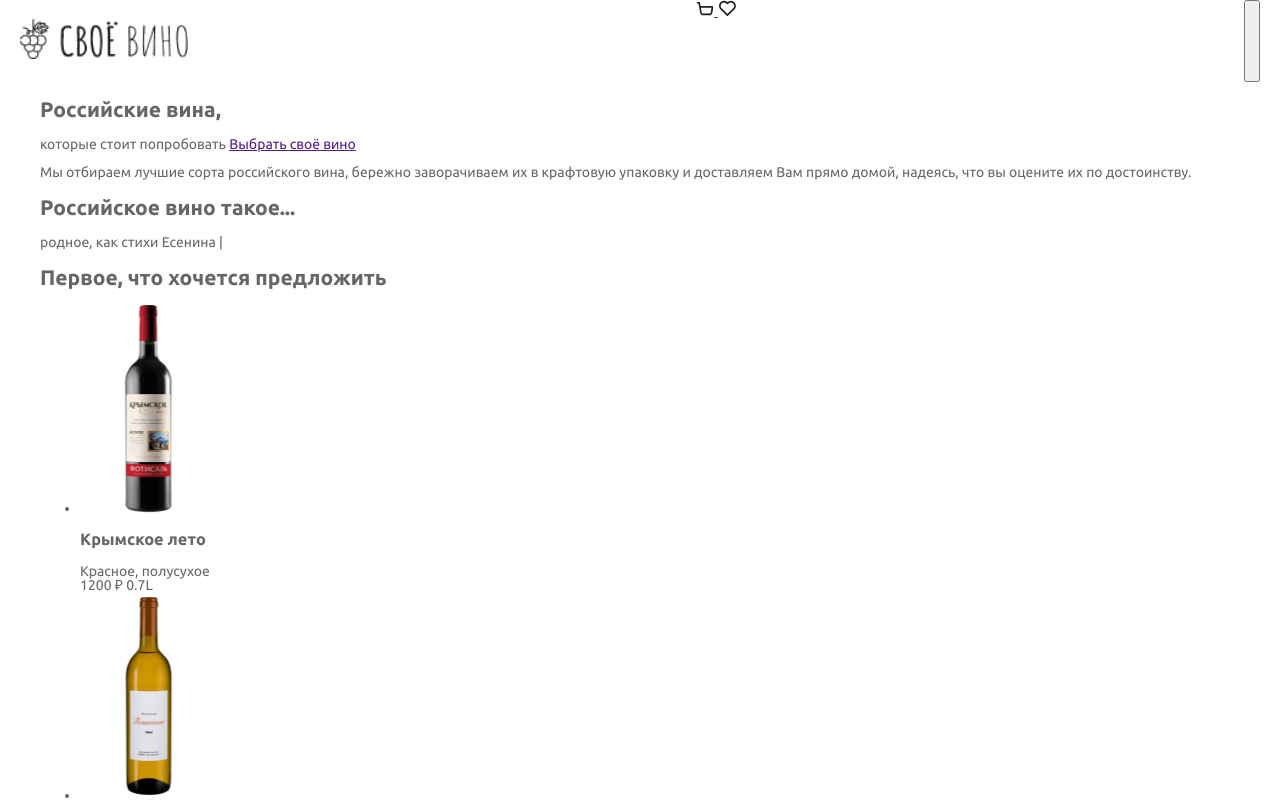
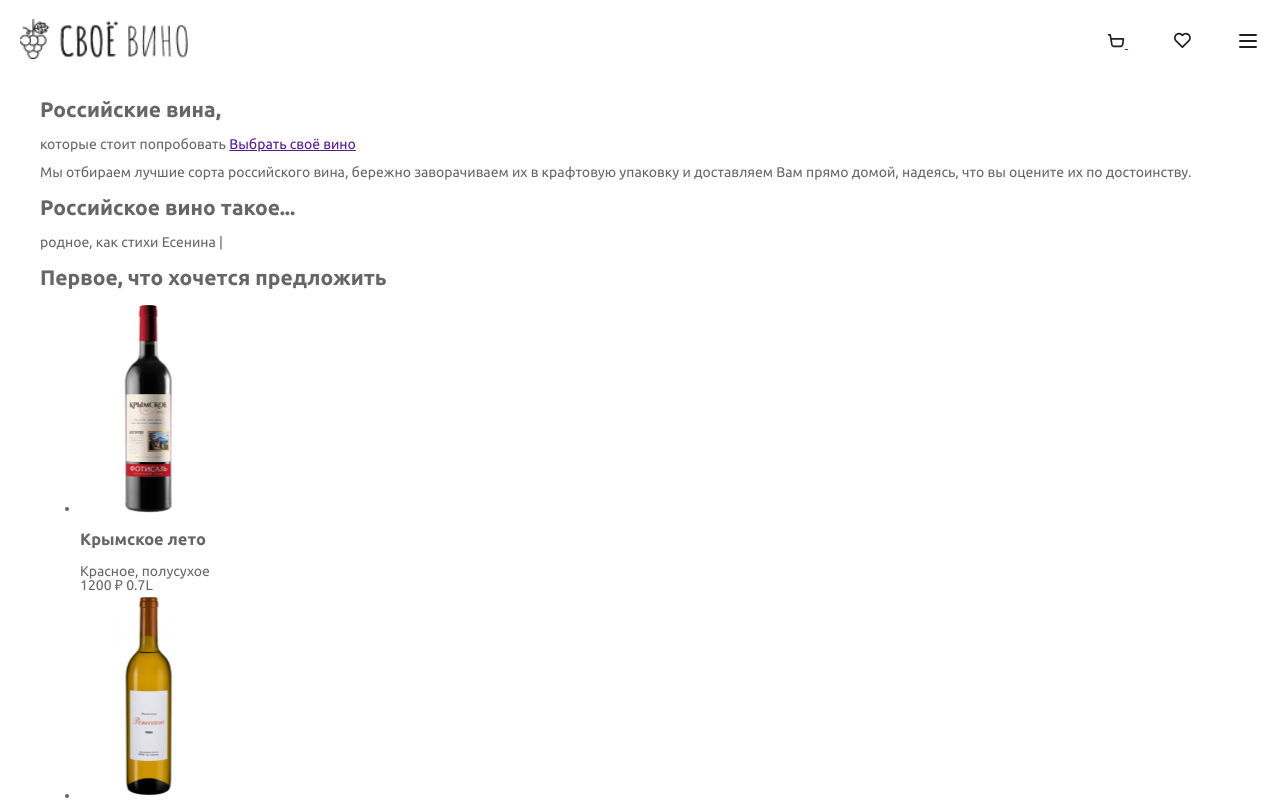
Before and after one commit to MargoR96/wine, a website: page src/index.html in a window 1280 px wide. Shown: the top 803 px of the page. Drawn offline with nearby package versions, Linux system fonts and the light colour scheme; files that its build step writes are made by us from their sources; files whose address does not match are found by name.

Commit message:
add styles header and footer

```diff
--- a/src/css/style.css
+++ b/src/css/style.css
@@ -103,6 +103,45 @@ body {
   display: none;
 }
 
+.basket{
+  margin-right: 45px;
+}
+
+.favorites{
+  margin-right: 45px;
+}
+
+.humburger {
+  margin: 0;
+  padding: 0;
+  display: inline-flex;
+  justify-content: center;
+  align-items: center;
+  flex-shrink: 0;
+  width: 24px;
+  height: 24px;
+  cursor: pointer;
+  border: 0;
+  background-color: inherit;
+}
+
+.humburger__content {
+  display: flex;
+  justify-content: center;
+  align-items: center;
+  width: 100%;
+  height: 100%;
+  background-image: url("../img/icons/burger.svg");
+  background-repeat: no-repeat;
+  background-size: contain;
+}
+
+.copyright{
+  margin: 0;
+  padding-top: 15px;
+  padding-bottom: 45px;
+}
+
 .header__container {
   display: flex;
   padding-left: 20px;
@@ -110,11 +149,24 @@ body {
   justify-content: space-between;
 }
 
+.header-group{
+  display: flex;
+  align-items: center;
+}
+
 .footer {
   display: block;
+  margin-top: 80px;
   background-color: var(--gray);
+  position: relative;
 }
 .footer__container {
   padding-right: 20px;
   padding-left: 20px;
 }
+
+.footer-back{
+  position: relative;
+  left: -65px;
+  top:-30px;
+}
--- a/src/index.html
+++ b/src/index.html
@@ -47,17 +47,19 @@
                     </li>
                 </ul>
             </nav>
-            <div class="group-basket">
+            <div class="header-group">
+              <div class="group-basket">
                 <a href="" class="basket">
                     <img src="assets/img/icons/basket.svg" alt="basket icon" width="18" height="14">
                 </a>
                 <a href="" class="favorites">
                     <img src="assets/img/icons/favorites.svg" alt="favorites icon" width="18" height="16">
                 </a>
+              </div>
+              <button type="button" class="humburger header__humburger">
+                <span class="humburger__content"></span>
+              </button>
             </div>
-            <button type="button" class="humburger header__humburger">
-                <span class="humburger__content"></span>
-            </button>
         </div>
     </header>
     <main>
@@ -166,6 +168,7 @@
     </main>
     <footer class="footer">
         <div class="container footer__container">
+            <img class="footer-back" src="assets/img/content/footer-img.svg" alt="background footer" width="900" height="80">
             <p class="copyright">
               Данный сайт не является интернет-магазином. Мы работаем в строгом соответствии с законами РФ: не продаём и не доставляем алкоголь в ночное время; не продаём и не доставляем алкоголь несовершеннолетним; не осуществляем дистанционную продажу или продажу алкоголя иными способами, запрещёнными законами РФ.
             </p>
```
Also changed, not shown: src/img/content/footer-img.svg (added), src/img/icons/burger.svg (added).
